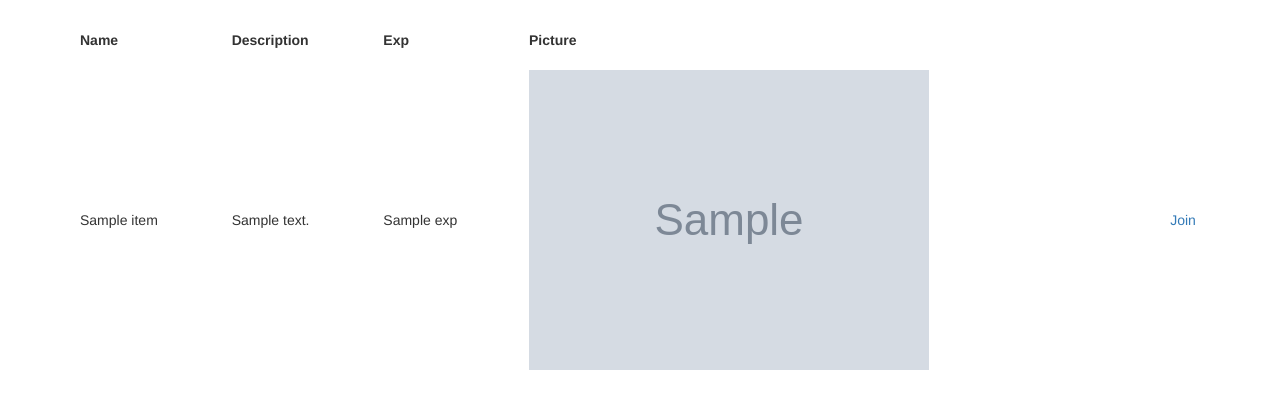
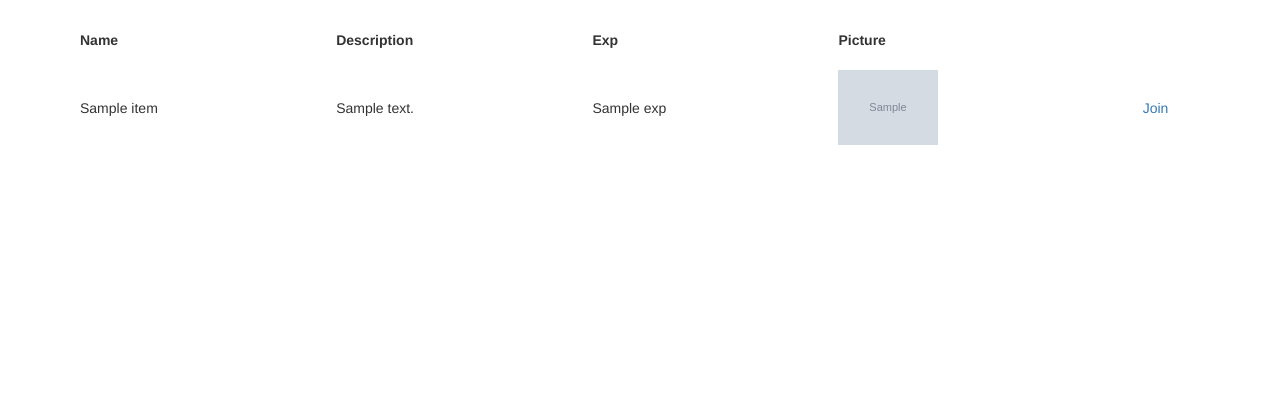
Before and after one commit to kosiacz3q/io_repo, a Django app: template spierdon/templates/newChallenge.html in a window 1280 px wide. Shown: the part 52-461 px from the top of the page. Run offline with Django 3.2, Linux system fonts and the light colour scheme; tables that the repository leaves empty hold one stand-in row (values such as "Sample post"); the template is opened without the code that fills it: values that come from a table or form of the project are taken from there, most other values are stand-ins (such as "Sample title", 1, 10 or a date in 2020); grey boxes marked "Sample" are stand-in pictures; some libraries are stand-ins or nearby versions.

Commit message:
fin de siecle

```diff
--- a/spierdon/templates/addChallange.html
+++ b/spierdon/templates/addChallange.html
@@ -5,10 +5,9 @@
 
 <h2 class="form-signin-heading">Add challenge</h2>
 {{ form.media }}
-<form class="form-signin" method="post">
+<form class="form-signin" method="post" enctype="multipart/form-data">
     {% csrf_token %}
     {% load bootstrap %}
-    <p class="help-block">Some text here.</p>
     {{ form|bootstrap }}
     <button class="btn btn-lg btn-primary btn-block" type="submit">Create</button>
 </form>
--- a/spierdon/templates/newChallenge.html
+++ b/spierdon/templates/newChallenge.html
@@ -18,7 +18,7 @@
                 <td style="padding: 10px">{{ item.name }}</td>
                 <td style="padding: 10px">{{ item.description }}</td>
                 <td style="padding: 10px">{{ item.exp }}</td>
-                <td style="padding: 10px"><img class="challenge-image" src="{{ item.picture.url }}"></td>
+                <td style="padding: 10px"><img class="challenge-image" src="{{ item.picture.url }}" style="width: 100px;"></td>
                 <td><a href="{% url 'spierdon:join_challenge' item.id %}">Join</a></td>
             </tr>
             {% endfor %}
```
